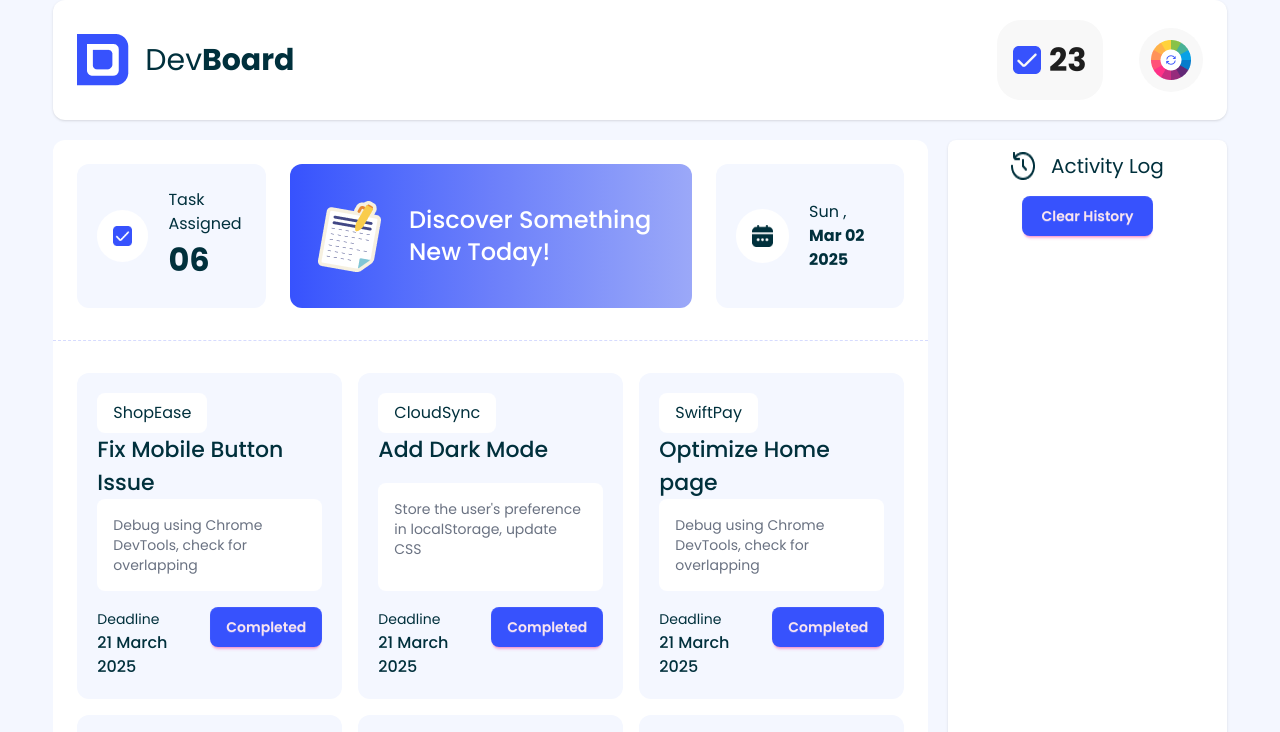
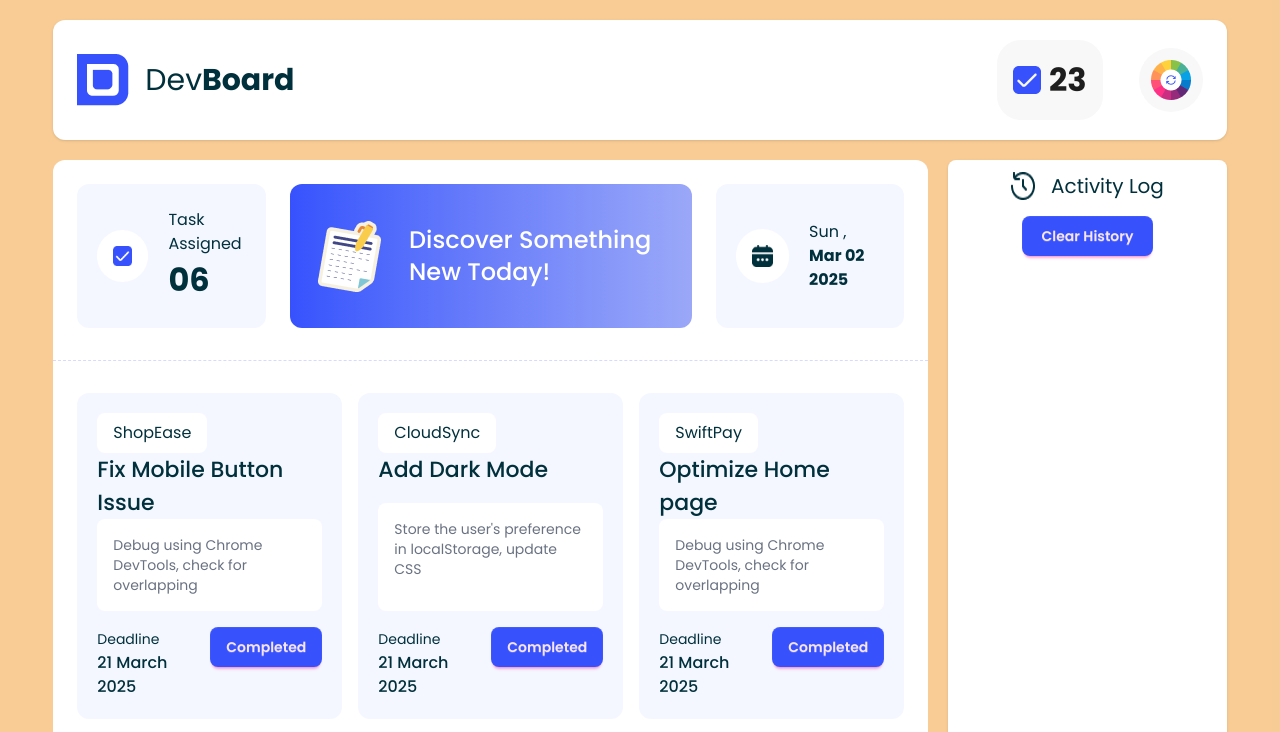
Before and after one commit to Elora21y/assignment-5, a plain HTML site: page index.html in a window 1280 px wide. Both pictures are taken after a click on the button 1170 px from the left and 60 px from the top of the page. Shown: the top 732 px of the page. Drawn offline with nearby package versions, Linux system fonts and the light colour scheme.

Commit message:
added color button

```diff
--- a/color.js
+++ b/color.js
@@ -1,68 +1,10 @@
-// const completeBtn = document.getElementsByClassName('complete-btn');
-
-// for (const btn of completeBtn) {
-//     btn.addEventListener('click', function () {
-
-//         alert('Board Update Successfully');
-
-//         let task = document.getElementById('task');
-//         let convertedTask = parseInt(task.innerText);
-//         let total = document.getElementById('total');
-//         let convertedTotal = parseInt(total.innerText);
-
-//         if (convertedTask > 0) {
-//             task.innerText = (convertedTask - 1).toString().padStart(2, "0");
-//             total.innerText = convertedTotal + 1;
-//         }
-//         else {
-//             alert('All task assigned');
-//         }
-
-//         // disable complete button
-//         btn.disabled = true;
-
-//         // set clear history time
-//         let hour = new Date().getHours();
-//         let min = new Date().getMinutes();
-//         let sec = new Date().getSeconds();
-//         let ampm, hours;
-//         if (hour >= 12) {
-//             ampm = 'PM';
-//             hour === 12 ? hours = 12 : hours = hour % 12;
-//         }
-//         else {
-//             ampm = 'AM';
-//             hour === 0 ? hours = 12 : hours = hour;
-//         }
-
-//         min = min.toString().padStart(2, "0");
-//         sec = sec.toString().padStart(2, "0");
-//         const time = `${hours}:${min}:${sec} ${ampm}`;
-
-//         const historyContainer = document.getElementById('history-container');
-//         const card = btn.closest('.card-container')
-//         const title = card.querySelector('.btn-title').innerText;
-
-//             const p = document.createElement('p');
-//             p.innerHTML = `
-//             <p class='text-gray-600 bg-[#F4F7FF] p-3 text-sm rounded-lg mt-3'>You have Complete The Task ${title} at ${time}</p>
-//             `
-//             historyContainer.appendChild(p)
-
-
-//         document.getElementById('clear-history-btn').addEventListener('click', function () {
-//             historyContainer.innerText = '';
-//         })
-
-//         if(convertedTask === 1){
-//             alert('Congrats!!! You have completed all the current task.')
-//         }
-
-//     })
-
-
-// }
 
 document.getElementById('color-btn').addEventListener('click' , function(){
-
+    const r = Math.round(Math.random()*255);
+    const g = Math.round(Math.random()*255);
+    const b = Math.round(Math.random()*255);
+    const a = (Math.random()*0.5).toFixed(2);
+    const rgba = `rgba(${r}, ${g}, ${b}, ${a})`;
+    console.log(rgba)
+    document.body.style.backgroundColor = rgba;
 })
--- a/date.js
+++ b/date.js
@@ -2,7 +2,6 @@ const weekOfDate = ['Sun' , 'Mon' , 'Tue' , 'Wed' , 'Thu' , 'Fri' , 'Sat'];
 const monthsOfYear = ['Jan', 'Feb', 'Mar', 'Apr', 'May', 'Jun',
     'Jul', 'Aug', 'Sep', 'Oct', 'Nov', 'Dec'];
 const day = weekOfDate[new Date().getDay()];
-console.log(day)
 
 const month = monthsOfYear[new Date().getMonth()];
 
--- a/index.html
+++ b/index.html
@@ -27,7 +27,7 @@
     </style>
 </head>
 
-<body class="poppins bg-[#F4F7FF] text-[#00303C]">
+<body class="poppins bg-[#F4F7FF] text-[#00303C] py-5">
     <section class="w-11/12 mx-auto grid grid-flow-dense grid-cols-4 gap-5">
         <!-- navbar -->
         <header class="bg-white shadow-sm rounded-xl col-span-4">
@@ -62,9 +62,9 @@
                     </div>
                     <!-- something new -->
                     <div
-                        class="flex justify-center items-center gap-5 py-6 px-5 rounded-xl col-span-2 bg-gradient-to-r from-[#3752FD] via-[#6C7FFA] to-[#9BA8F8]">
+                        class="flex justify-center items-center gap-5 py-6 px-5 rounded-xl col-span-2 bg-gradient-to-r from-[#3752FD] via-[#6C7FFA] to-[#9BA8F8] "   id="discover-btn">
                         <img src="assets/board.png" alt="">
-                        <h3 id="discover-btn" class="text-white font-medium text-2xl max-w-72">Discover Something New Today!</h3>
+                        <h3 class="text-white font-medium text-2xl max-w-72">Discover Something New Today!</h3>
                     </div>
                     <!-- date -->
                     <div class="flex justify-center items-center bg-[#F4F7FF] gap-5 py-6 px-5 rounded-xl col-span-1">
@@ -72,9 +72,7 @@
                             <img src="assets/calender.png" alt="" class="">
                         </div>
                         <div id="date-container">
-                            <!-- <p class="">Wed ,</p>
-                            <h2 class="font-bold ">
-                                Jul 28 2025 </h2> -->
+
                         </div>
                     </div>
                 </div>
```
Also changed, not shown: blog.html (+1 -1 lines).
